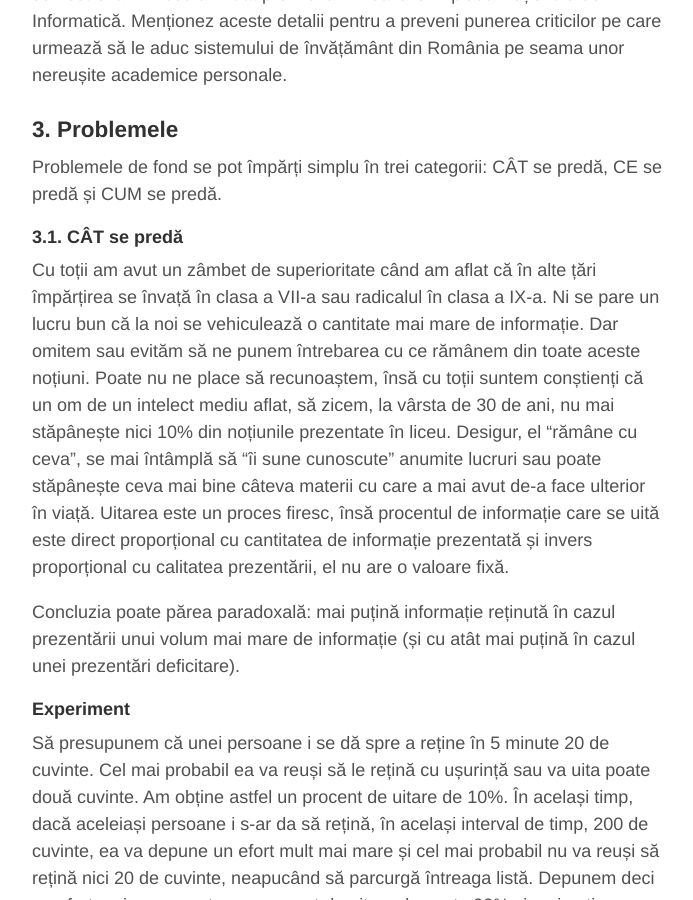
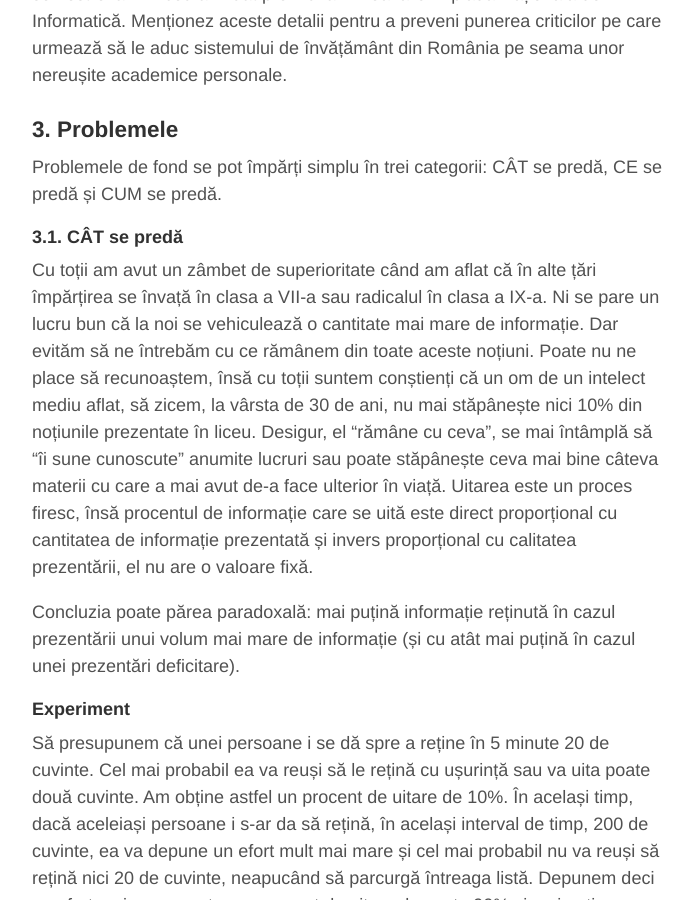
Before and after one commit to aoghina/aoghina.github.io, a Jekyll site: the page built from _posts/2015-11-11-invatamantul.ro.md, in a window 1280 px wide and 900 px high, scrolled down 1131 px. Shown: the whole window, without its empty margins (293-986 px from the left). Built offline with Jekyll 4.4.1, drawn with Linux system fonts in a browser that asks for light colours; comment, search, counter and statistics services are not loaded.

Commit message:
Small update in invatamantul

```diff
--- a/_posts/2015-11-11-invatamantul.ro.md
+++ b/_posts/2015-11-11-invatamantul.ro.md
@@ -27,7 +27,7 @@ Problemele de fond se pot împărți simplu în trei categorii: CÂT se predă,
 
 #### 3.1. CÂT se predă
 
-Cu toții am avut un zâmbet de superioritate când am aflat că în alte țări împărțirea se învață în clasa a VII-a sau radicalul în clasa a IX-a. Ni se pare un lucru bun că la noi se vehiculează o cantitate mai mare de informație. Dar omitem sau evităm să ne punem întrebarea cu ce rămânem din toate aceste noțiuni. Poate nu ne place să recunoaștem, însă cu toții suntem conștienți că un om de un intelect mediu aflat, să zicem, la vârsta de 30 de ani, nu mai stăpânește nici 10% din noțiunile prezentate în liceu. Desigur, el "rămâne cu ceva", se mai întâmplă să "îi sune cunoscute" anumite lucruri sau poate stăpânește ceva mai bine câteva materii cu care a mai avut de-a face ulterior în viață. Uitarea este un proces firesc, însă procentul de informație care se uită este direct proporțional cu cantitatea de informație prezentată și invers proporțional cu calitatea prezentării, el nu are o valoare fixă.
+Cu toții am avut un zâmbet de superioritate când am aflat că în alte țări împărțirea se învață în clasa a VII-a sau radicalul în clasa a IX-a. Ni se pare un lucru bun că la noi se vehiculează o cantitate mai mare de informație. Dar evităm să ne întrebăm cu ce rămânem din toate aceste noțiuni. Poate nu ne place să recunoaștem, însă cu toții suntem conștienți că un om de un intelect mediu aflat, să zicem, la vârsta de 30 de ani, nu mai stăpânește nici 10% din noțiunile prezentate în liceu. Desigur, el "rămâne cu ceva", se mai întâmplă să "îi sune cunoscute" anumite lucruri sau poate stăpânește ceva mai bine câteva materii cu care a mai avut de-a face ulterior în viață. Uitarea este un proces firesc, însă procentul de informație care se uită este direct proporțional cu cantitatea de informație prezentată și invers proporțional cu calitatea prezentării, el nu are o valoare fixă.
 
 Concluzia poate părea paradoxală: mai puțină informație reținută în cazul prezentării unui volum mai mare de informație (și cu atât mai puțină în cazul unei prezentări deficitare).
 
```
